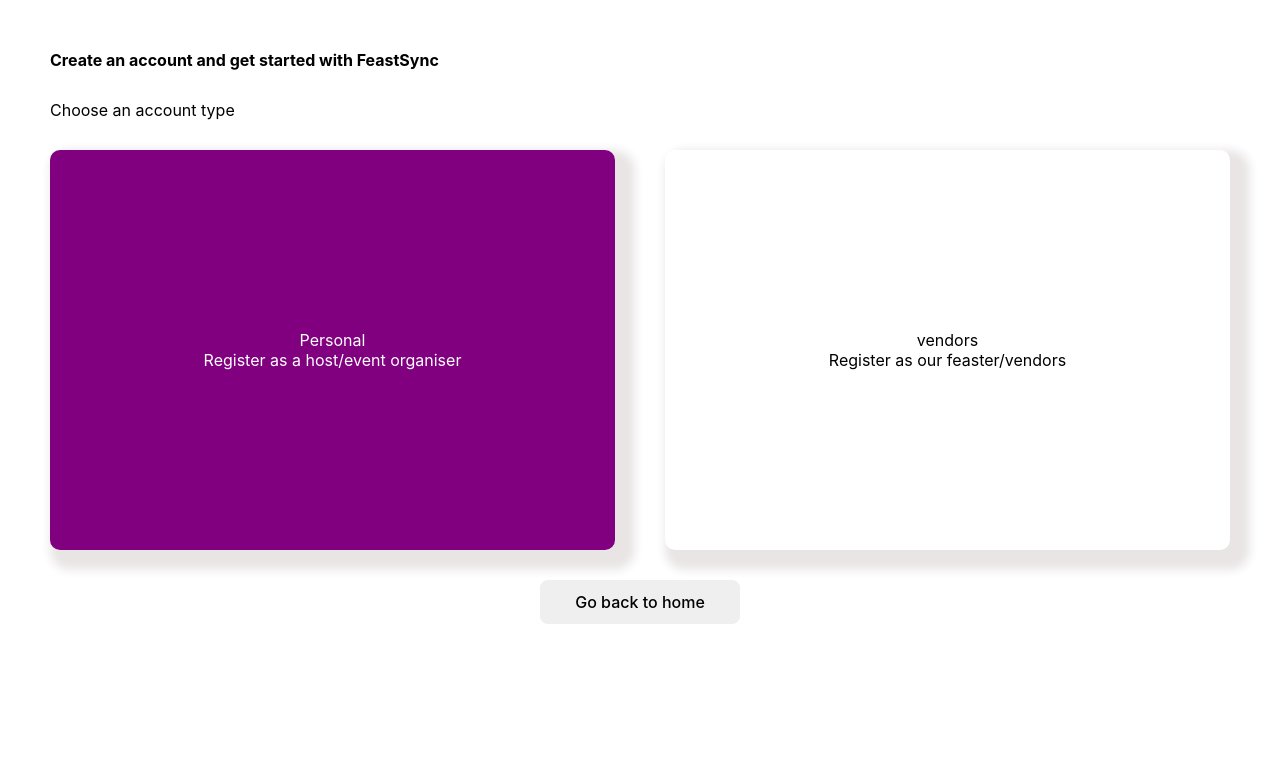
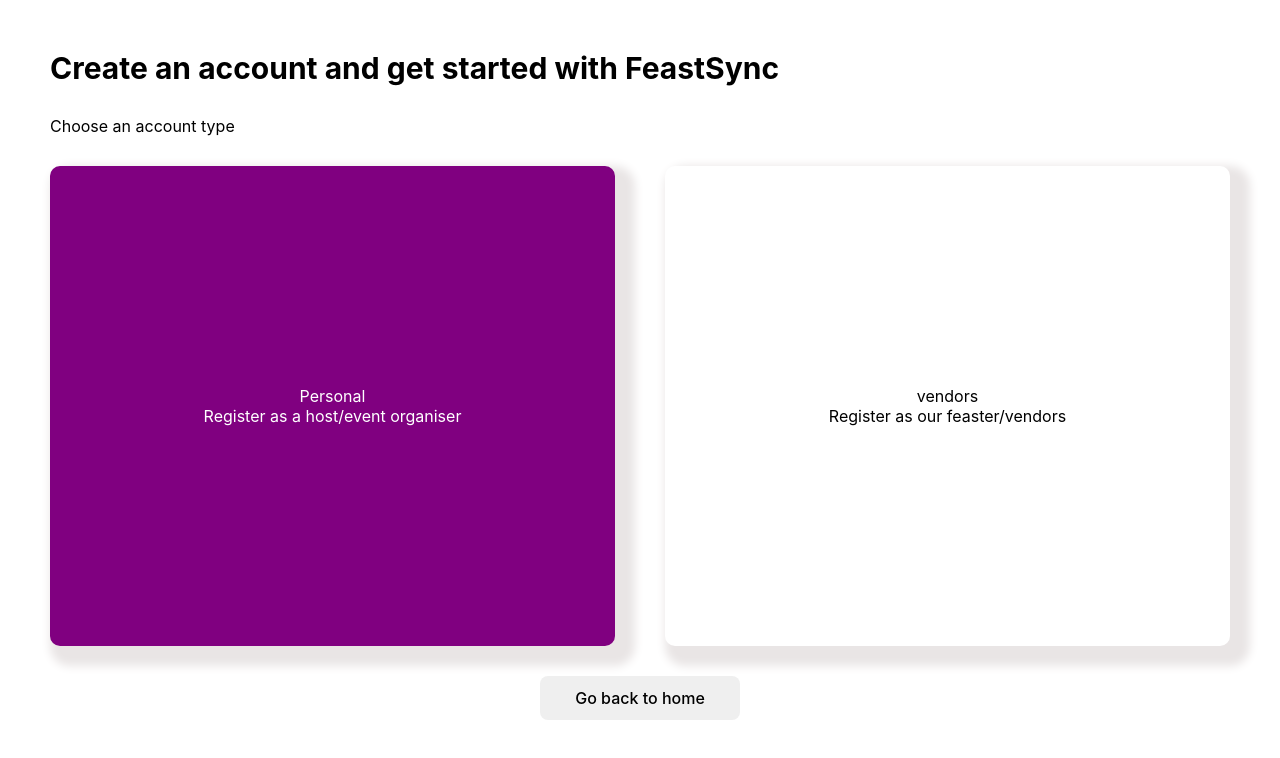
Before and after one commit to Feastsync/FeastSync, a React (Vite) app: page /getStarted in a window 1280 px wide. Shown: the top 758 px of the page. Built offline with nearby package versions, Linux system fonts and the light colour scheme.

Commit message:
increased the height of the get started box

```diff
--- a/src/Page/Css/GetStarted.css
+++ b/src/Page/Css/GetStarted.css
@@ -5,7 +5,7 @@
     padding: 50px;
 }
 .getStartedContainerText{
-    font-weight: 30px;
+    font-size: 30px;
      font-weight: bold;
 }
 .getStartedContainerBox{
@@ -14,7 +14,7 @@
 }
 .getStartedContainerBox div{
     width: 50vw;
-    height: 50vh;
+    height: 60vh;
     display: flex;
     align-items: center;
     justify-content: center;
```
